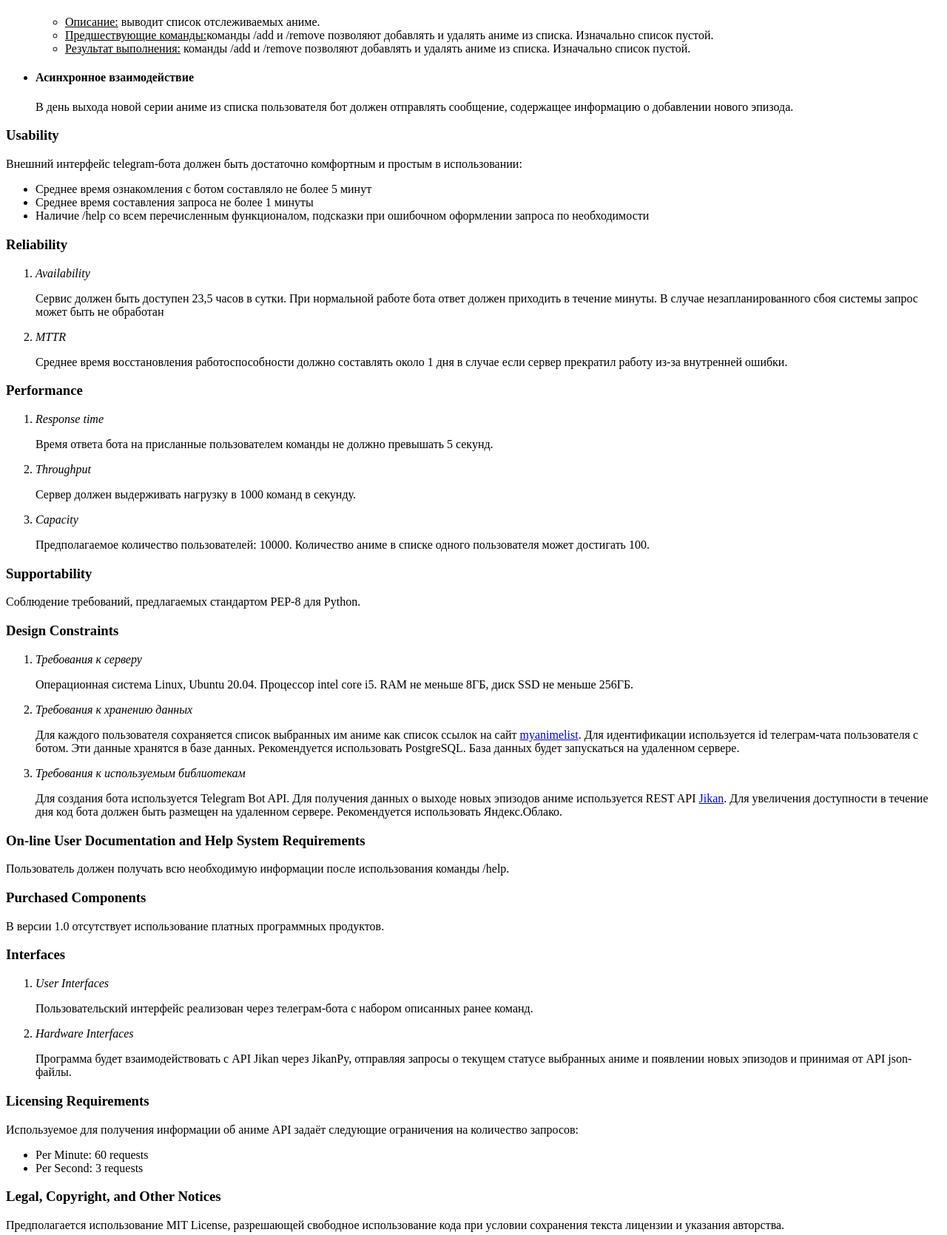
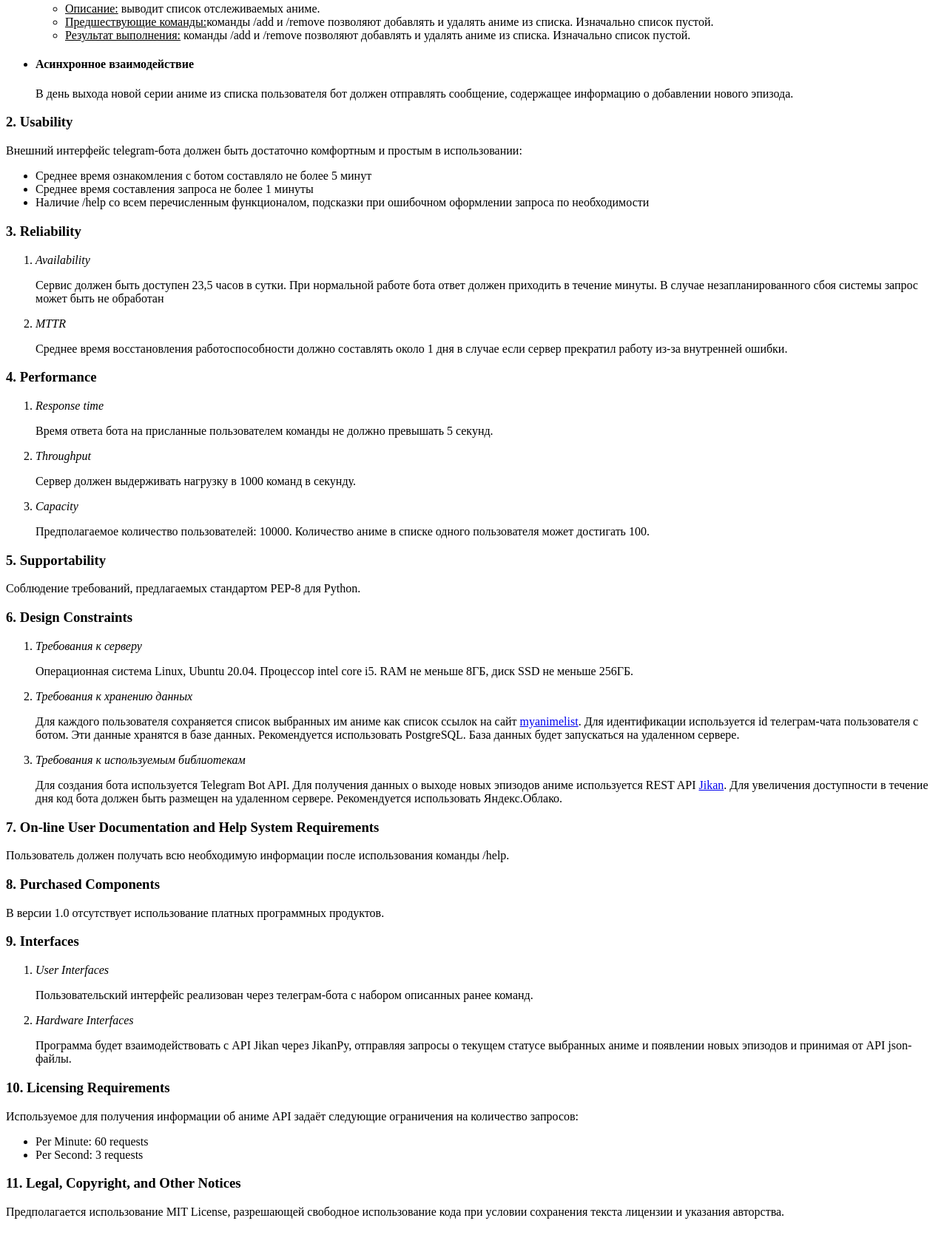
Before and after one commit to gorbunovakris4/srs, a plain HTML site: page req.html in a window 1280 px wide. Shown: the part 1130-2800 px from the top of the page at 74% size. Drawn offline with Linux system fonts and the light colour scheme.

Commit message:
Update req.html

```diff
--- a/req.html
+++ b/req.html
@@ -12,13 +12,12 @@
     <div class="title" align="left">
         <h2 align="center"><b>AnimeUpdatesBot<br>Specific Requirements<br></b></h2>
         <p>В документе описаны требования к продукту “AnimeUpdatesBot”, telegram-бота для отслеживания выхода новых
-            эпизодов японских мультипликационных сериалов, т.е. аниме, основная задача которого - оптимизировать данный
-            процесс для пользователей и объединить информацию из многочисленных ресурсов в одном источнике.<br>
+            эпизодов японских мультипликационных сериалов, т.е. аниме.<br>
         </p>
         <h4><a href="index.html">На главную</a></h4>
         <div align="left">
             <h3>Content:</h3>
-            <ul>
+            <ol>
                 <li><a href="#cli">Functionality</a></li>
                 <li><a href="#usability">Usability</a></li>
                 <li><a href="#reliability">Reliability</a></li>
@@ -31,13 +30,13 @@
                 <li><a href="#license">Licensing Requirements</a></li>
                 <li><a href="#copyright">Legal, Copyright, and Other Notices</a></li>
                 <li><a href="#standard">Applicable Standards</a></li>
-            </ul>
+            </ol>
         </div>
     </div>
     <div class="main">
         <div class="item">
             <a name="cli"></a>
-            <h3>Functionality</h3>
+            <h3>1. Functionality</h3>
             <p>Пользовательский интерфейс реализован с использованием телеграм-бота, предоставляющий следующий набор
                 команд:
             </p>
@@ -120,7 +119,7 @@
         </div>
         <div class="item">
             <a name="usability"></a>
-            <h3>Usability</h3>
+            <h3>2. Usability</h3>
             <p>Внешний интерфейс telegram-бота должен быть достаточно комфортным и простым в использовании: </p>
             <ul>
                 <li>Среднее время ознакомления с ботом составляло не более 5 минут</li>
@@ -131,7 +130,7 @@
         </div>
         <div class="item">
             <a name="reliability"></a>
-            <h3>Reliability</h3>
+            <h3>3. Reliability</h3>
             <ol>
                 <li><i>Availability</i>
                     <p>Сервис должен быть доступен 23,5 часов в сутки. При нормальной работе бота ответ
@@ -147,7 +146,7 @@
         </div>
         <div class="item">
             <a name="performance"></a>
-            <h3>Performance</h3>
+            <h3>4. Performance</h3>
             <ol>
                 <li><i>Response time </i>
                     <p>Время ответа бота на присланные пользователем команды не должно превышать 5 секунд.
@@ -166,12 +165,12 @@
         </div>
         <div class="item">
             <a name="supportability"></a>
-            <h3>Supportability</h3>
+            <h3>5. Supportability</h3>
             <p>Соблюдение требований, предлагаемых стандартом PEP-8 для Python.</p>
         </div>
         <div class="item">
             <a name="design"></a>
-            <h3>Design Constraints</h3>
+            <h3>6. Design Constraints</h3>
             <ol>
                 <li><i>Требования к серверу</i>
                     <p>Операционная система Linux, Ubuntu 20.04. Процессор intel core i5. RAM не меньше 8ГБ, диск SSD не
@@ -194,19 +193,19 @@
         </div>
         <div class="item">
             <a name="docs"></a>
-            <h3>On-line User Documentation and Help System Requirements</h3>
+            <h3>7. On-line User Documentation and Help System Requirements</h3>
             <p>Пользователь должен получать всю необходимую информации после использования команды /help.
             </p>
         </div>
         <div class="item">
             <a name="pay"></a>
-            <h3>Purchased Components</h3>
+            <h3>8. Purchased Components</h3>
             <p>В версии 1.0 отсутствует использование платных программных продуктов.
             </p>
         </div>
         <div class="item">
             <a name="interfaces"></a>
-            <h3>Interfaces</h3>
+            <h3>9. Interfaces</h3>
             <ol>
                 <li><i>User Interfaces</i>
                     <p>Пользовательский интерфейс реализован через телеграм-бота с набором описанных ранее команд.
@@ -221,21 +220,21 @@
         </div>
         <div class="item">
             <a name="license"></a>
-            <h3>Licensing Requirements</h3>
+            <h3>10. Licensing Requirements</h3>
             <p>Используемое для получения информации об аниме API задаёт следующие ограничения на количество запросов:
             </p>
             <ul><li>Per Minute: 60 requests</li><li>Per Second:  3 requests</li></ul>
         </div>
         <div class="item">
             <a name="copyright"></a>
-            <h3>Legal, Copyright, and Other Notices            </h3>
+            <h3>11. Legal, Copyright, and Other Notices            </h3>
             <p>Предполагается использование MIT License, разрешающей свободное использование кода при условии сохранения текста лицензии и указания авторства.
 
             </p>
         </div>
         <div class="item">
             <a name="standard"></a>
-            <h3>Applicable Standards</h3>
+            <h3>12. Applicable Standards</h3>
             <p>Данная секция будет заполнена в ходе дальнейшей работы над SRS-документацией, при разработке кода и интегрируемыми в связи с этим стандартами.
             </p>
         </div>
```
